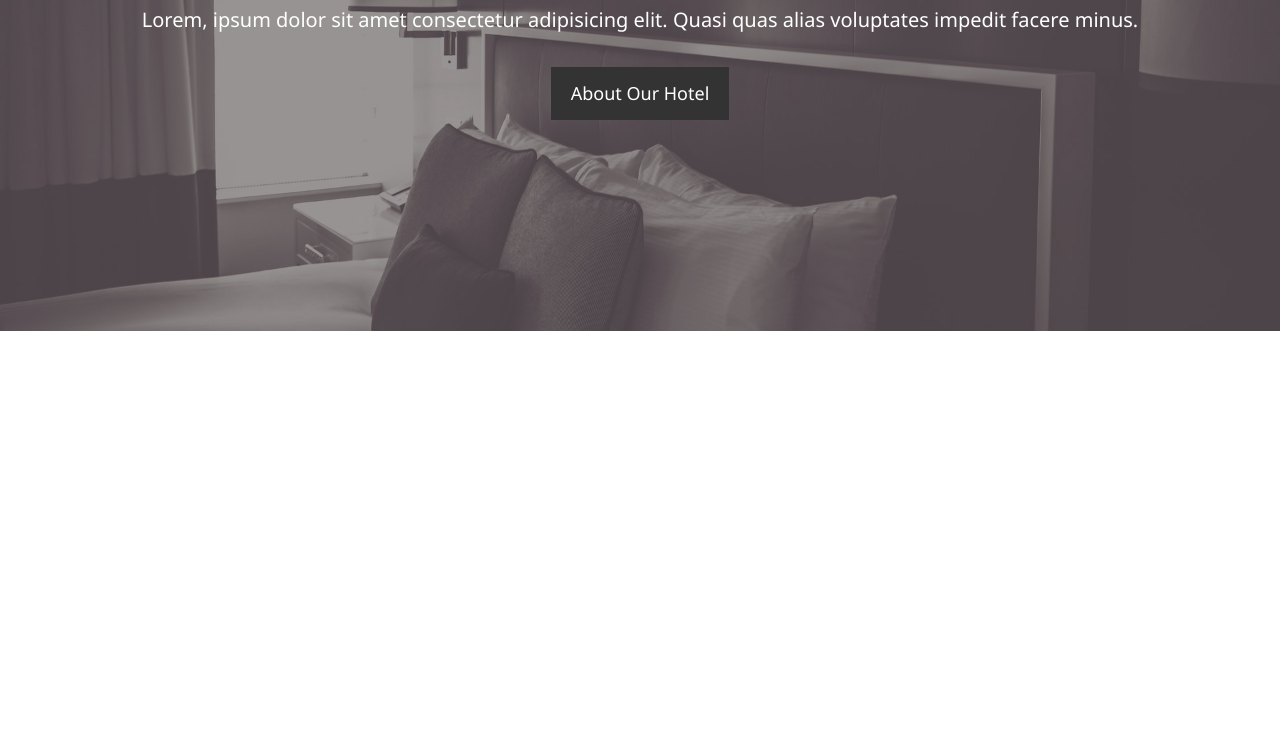
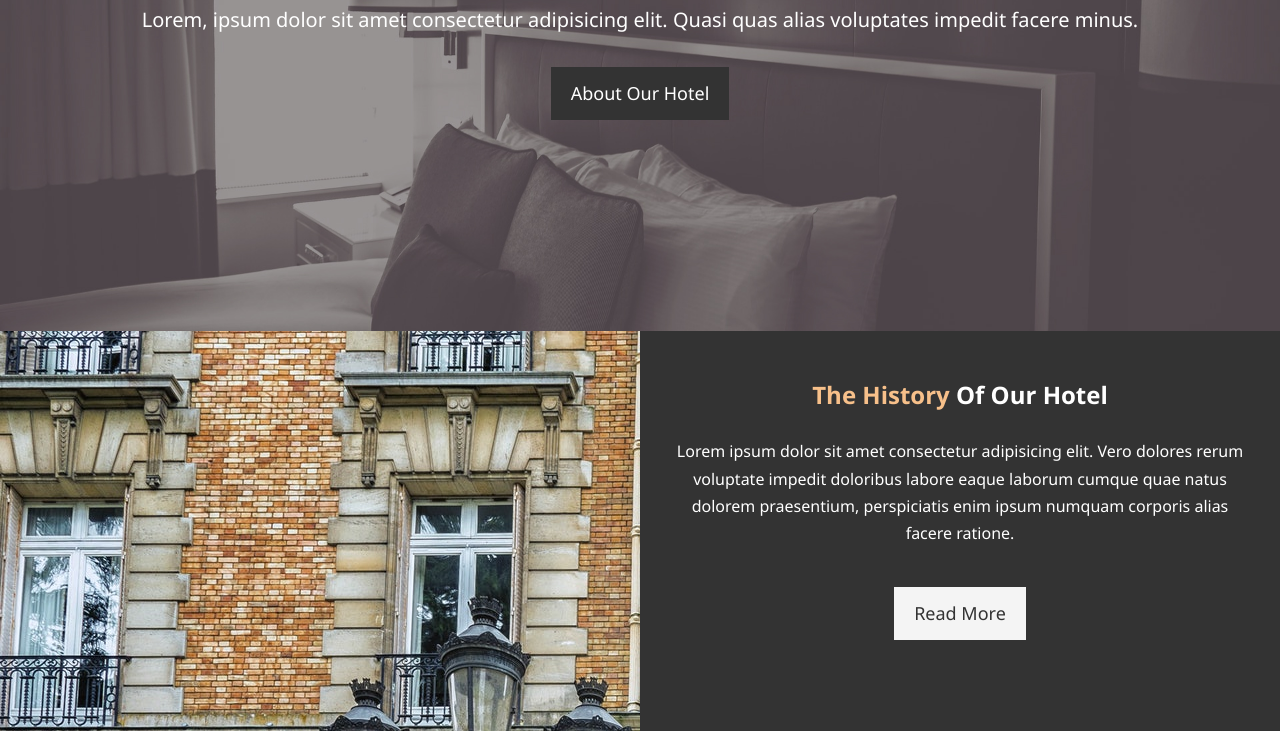
Before and after one commit to SolomanGarcia/hbt, a plain HTML site: page index.html in a window 1280 px wide. Shown: the part 336-1067 px from the top of the page. Before the commit the page ends 800 px from the top, so only its background shows below. Drawn offline with Linux system fonts and the light colour scheme.

Commit message:
add styling to home-info section

```diff
--- a/css/style.css
+++ b/css/style.css
@@ -58,6 +58,26 @@ p {
   color: #333;
 }
 
+.btn-light {
+  background: #f4f4f4;
+  color: #333;
+}
+
+.bg-dark {
+  background: #333;
+  color: #fff;
+}
+
+.bg-light {
+  background: #f4f4f4;
+  color: #333;
+}
+
+.bg-primary {
+  background: #333;
+  color: #f7c08a;
+}
+
 /* Navbar */
 #navbar {
   background: #333;
@@ -116,3 +136,29 @@ p {
   padding-bottom: 20px;
   line-height: 1.7em;
 }
+
+/* Home Info */
+
+#home-info {
+  height: 400px;
+}
+
+#home-info .info-img {
+  float: left;
+  width: 50%;
+  background: url('../img/photo-1.jpg') no-repeat;
+  min-height: 100%;
+}
+
+#home-info .info-content {
+  float: right;
+  width: 50%;
+  height: 100%;
+  text-align: center;
+  padding: 50px 30px;
+  overflow: hidden;
+}
+
+#home-info .info-content p {
+  padding-bottom: 30px;
+}
--- a/index.html
+++ b/index.html
@@ -31,5 +31,14 @@
       </div>
     </div>
   </header>
+
+  <section id="home-info" class="bg-dark">
+    <div class="info-img"></div>
+    <div class="info-content">
+      <h2><span class="text-primary">The History</span> Of Our Hotel</h2>
+      <p>Lorem ipsum dolor sit amet consectetur adipisicing elit. Vero dolores rerum voluptate impedit doloribus labore eaque laborum cumque quae natus dolorem praesentium, perspiciatis enim ipsum numquam corporis alias facere ratione.</p>
+      <a href="about.html" class="btn btn-light">Read More</a>
+    </div>
+  </section>
 </body>
 </html>
```
